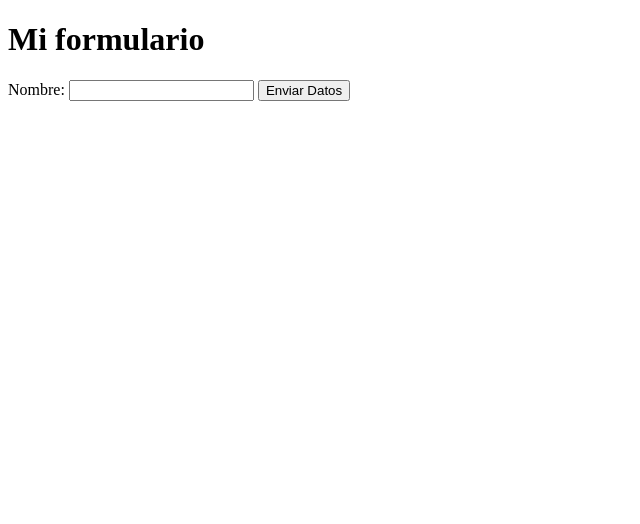
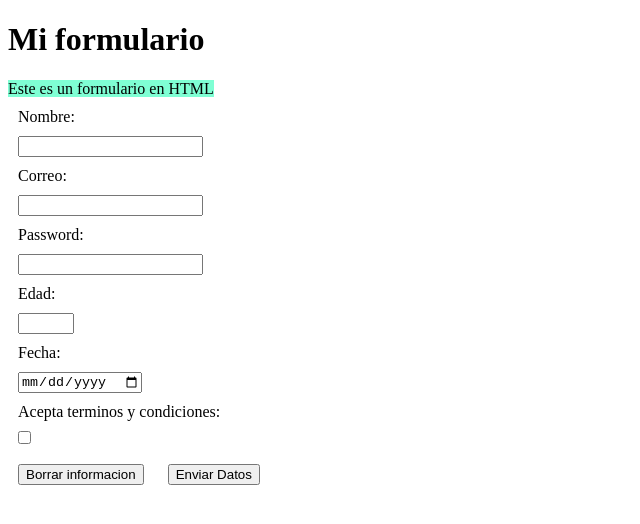
Before and after one commit to jona1705/proyecto2025, a plain HTML site: page index.html in a window 1280 px wide. Shown: the whole page, without its empty margins (0-640 px from the left). Drawn offline with Linux system fonts and the light colour scheme.

Commit message:
Version 1.1

```diff
--- /dev/null
+++ b/css/styles.css
@@ -0,0 +1,15 @@
+span{
+    width: 200px;
+    height: 200px;
+    display: inline;
+    background-color: aquamarine;
+}
+
+label, input{
+    display: block;
+    margin: 10px;
+}
+
+input[type="submit"],input[type="reset"]{
+    display: inline;
+}
--- a/index.html
+++ b/index.html
@@ -4,13 +4,28 @@
     <meta charset="UTF-8">
     <meta name="viewport" content="width=device-width, initial-scale=1.0">
     <title>Mi documento</title>
+    <link rel="stylesheet" href="./css/styles.css">
 </head>
 <body>
     <h1>Mi formulario</h1>
+    <span>Este es un formulario en HTML</span>
     <form action="#" method="post">
         <label for="nombre">Nombre:</label>
-        <input type="text" name="nombre" id="nombre">
+        <input type="text" name="nombre" id="nombre" required>
+        <label for="correo">Correo:</label>
+        <input type="email" name="correo" id="correo" required>
+        <label for="pass">Password:</label>
+        <input type="password" name="pass" id="pass">
+        <label for="edad">Edad:</label>
+        <input type="number" name="edad" id="edad" min="0" max="10">
+        <label for="fecha">Fecha:</label>
+        <input type="date" name="fecha" id="fecha">
+        <label for="terminos">Acepta terminos y condiciones:</label>
+        <input type="checkbox" name="terminos" id="terminos">
+        <input type="hidden" name="identificador" value="id">
+        <input type="reset" value="Borrar informacion">
         <input type="submit" value="Enviar Datos">
+
     </form>
 </body>
 </html>
```
